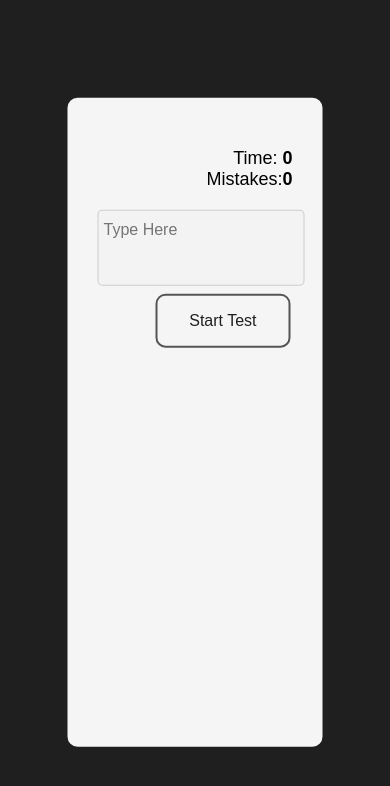
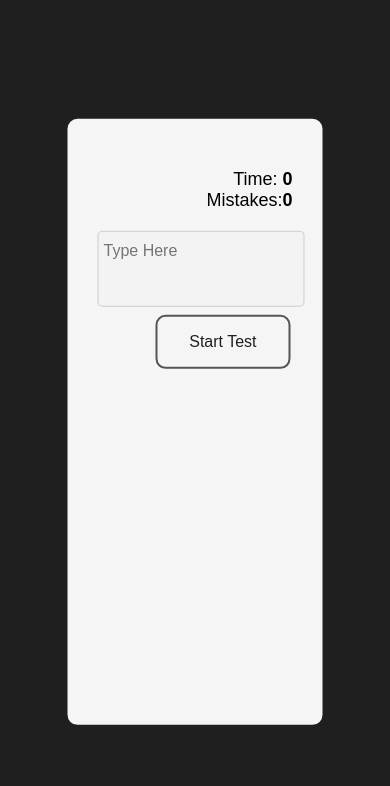
Before and after one commit to armansdev/typingMasterByArmash, a plain HTML site: page index.html in a window 390 px wide. Drawn offline with Linux system fonts and the light colour scheme; no server answers.

Commit message:
Update style.css

```diff
--- a/style.css
+++ b/style.css
@@ -91,6 +91,6 @@ button:hover {
 @media screen and (max-width: 600px){
    .container{
       width: 50%;
-      height: 65%;
+      height: 60%;
    }
 }
```
